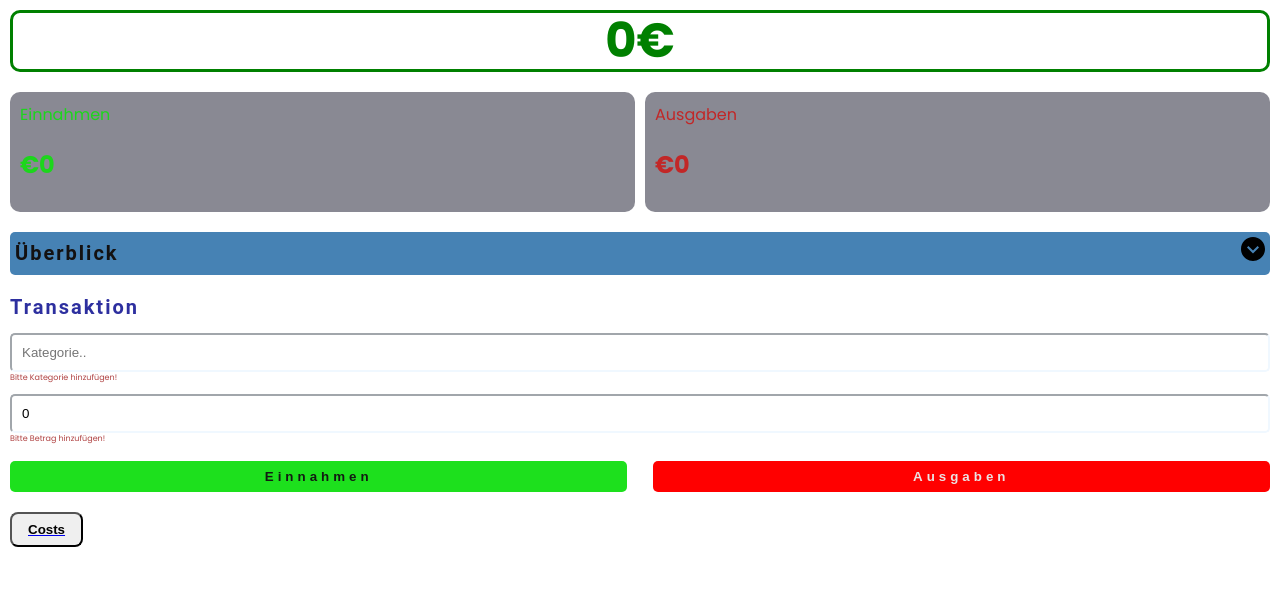
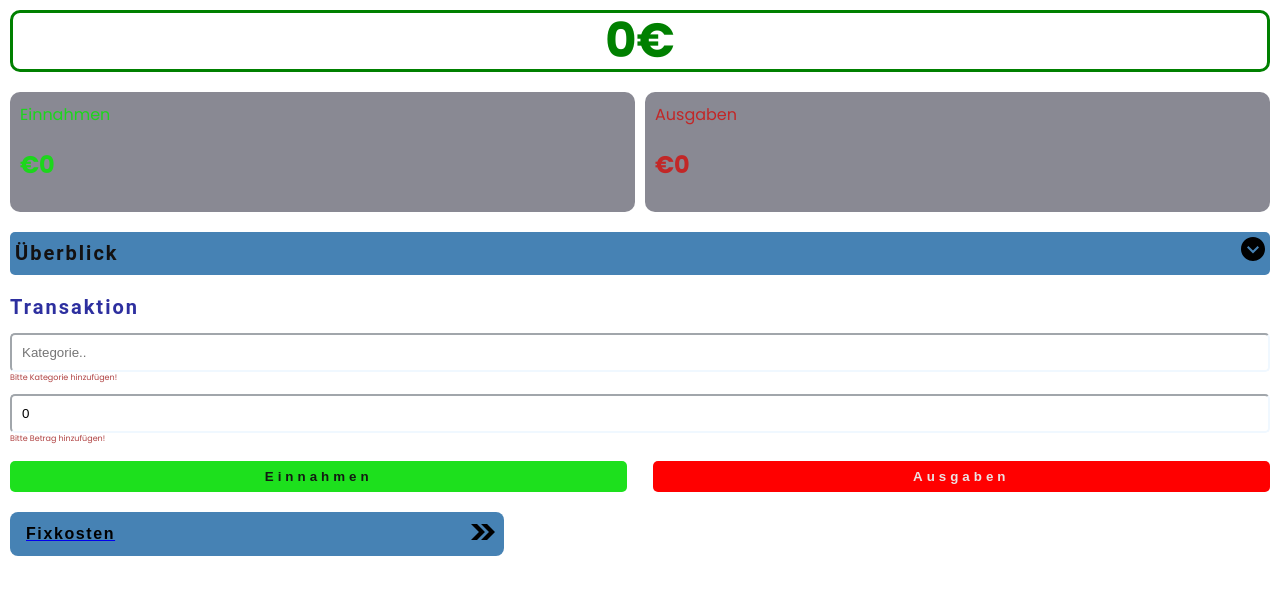
Before and after one commit to Samet91/capstone-project, a React (Vite) app: page / in a window 1280 px wide. Shown: the top 594 px of the page. Built offline with nearby package versions, Linux system fonts and the light colour scheme.

Commit message:
import ArrowIcon

```diff
--- a/src/app/Pages/Dashboard.tsx
+++ b/src/app/Pages/Dashboard.tsx
@@ -8,6 +8,7 @@ import type { TransactionProps } from '../../types'
 import Button from '../components/Button/Button'
 import styled from 'styled-components'
 import { Link } from 'react-router-dom'
+import ArrowIconRight from '../components/Icons/ArrowIconRight'
 
 export default function Dashboard(): JSX.Element {
   const [transactions, setTransactions] = useLocalStorage<TransactionProps[]>(
@@ -44,13 +45,33 @@ export default function Dashboard(): JSX.Element {
       />
       <TransactionForm onNewTransaction={handleNewTransaction} />
       <Link to="AddCosts">
-        <StyledButton>Costs</StyledButton>
+        <StyledButton>
+          <ButtonText>Fixkosten</ButtonText>
+          <Icon>
+            <ArrowIconRight />
+          </Icon>
+        </StyledButton>
       </Link>
     </>
   )
 }
 
 const StyledButton = styled(Button)`
-    display: flex;
+  font-weight: bold;
+  font-size: 1rem;
+  background-color: steelblue;
+  border: none;
+  display: grid;
+  grid-template-columns: 1fr 1fr 1fr 1fr 1fr;
+`
 
+const ButtonText = styled.span`
+  align-self: center;
+  line-height: 1.6;
+  letter-spacing: 0.1em;
 `
+
+const Icon = styled.span`
+  grid-column: 6/7;
+  margin-right: -7px;
+`
--- /dev/null
+++ b/src/app/components/Icons/ArrowIconRight.tsx
@@ -0,0 +1,17 @@
+import React from 'react'
+
+export default function ActionLinkIcon(
+  props: React.SVGProps<SVGSVGElement>
+): JSX.Element {
+  return (
+    <svg
+      xmlns="http://www.w3.org/2000/svg"
+      width="24"
+      height="24"
+      viewBox="0 0 24 24"
+      {...props}
+    >
+      <path d="M10.024 4h6.015l7.961 8-7.961 8h-6.015l7.961-8-7.961-8zm-10.024 16h6.015l7.961-8-7.961-8h-6.015l7.961 8-7.961 8z" />
+    </svg>
+  )
+}
```
Also changed, not shown: src/images/iconmonstr-arrow-32.svg (added).
